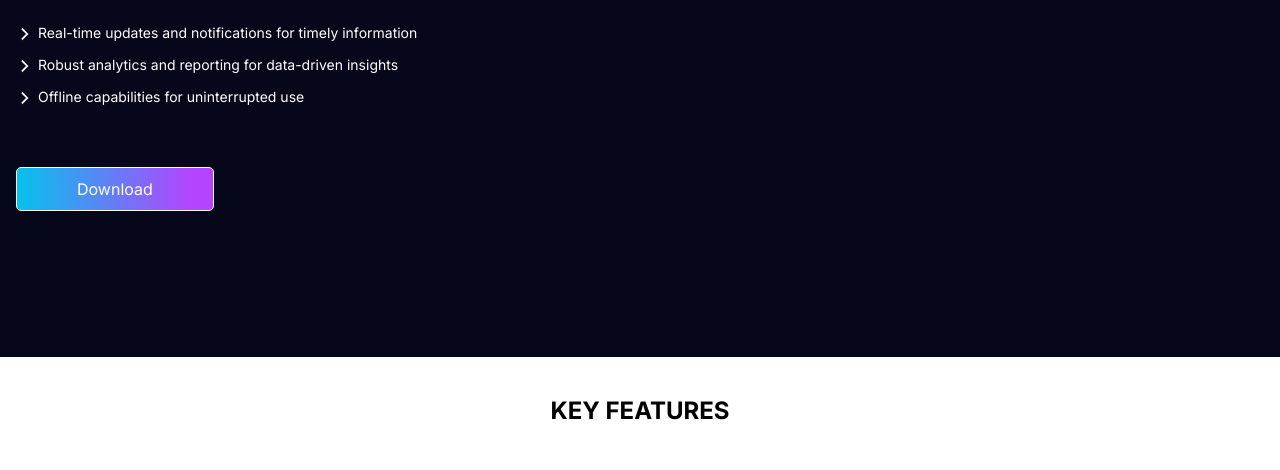
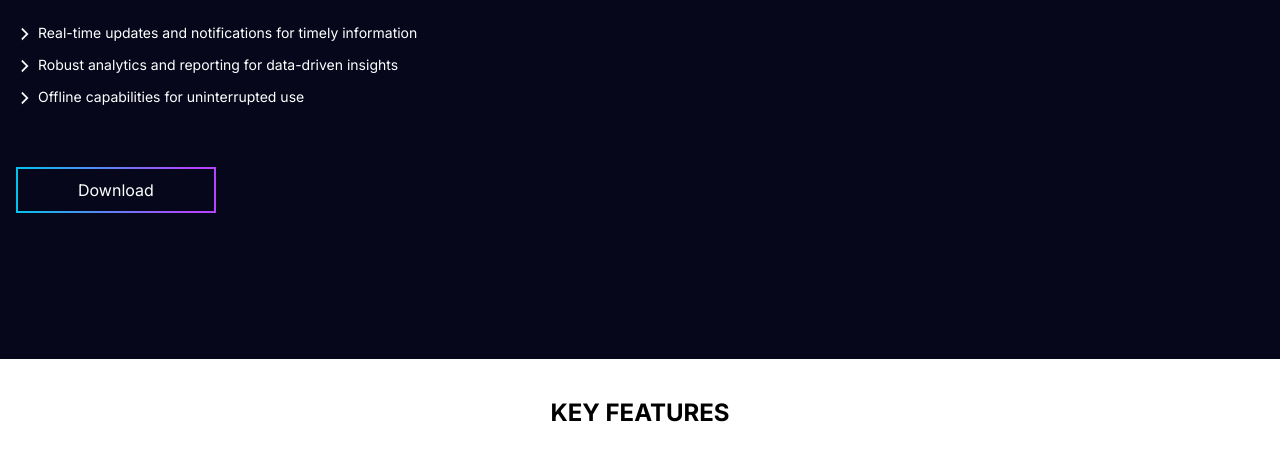
Before and after one commit to Coder-UA/practik1, a plain HTML site: page index.html in a window 1280 px wide. Shown: the part 330-800 px from the top of the page. Drawn offline with nearby package versions, Linux system fonts and the light colour scheme.

Commit message:
border-gradient!

```diff
--- a/css/style.css
+++ b/css/style.css
@@ -172,23 +172,30 @@ button {
     padding-left:4px;
 }
 .hero-button {
+    background: #06071B;
     margin-top:60px;
-    background: linear-gradient(90.03deg, #00C5EB -1.97%, #B544FE 89.43%);
-    border-radius: 5px;
     color: #FFFFFF;
     padding-top: 12px;
     padding-bottom: 12px;
     padding-left: 60px;
     padding-right: 60px;
-    border: 1px solid;
     margin-bottom: 146px;
-    /* border-image-source: linear-gradient(90.03deg, #00C5EB -1.97%, #B544FE 89.43%); */
+    border-image: linear-gradient(90.03deg, rgba(0, 197, 235, 1) -1.97%, rgba(181, 68, 254, 1) 89.43%) 1;
+    border-radius: 5px;
+
+
+    /* background: linear-gradient(rgba(6, 7, 27, 1), rgba(6, 7, 27, 1)) padding-box,linear-gradient(90.03deg, #00C5EB -1.97%, #B544FE 89.43%), border-box;
+    border-radius: 5px;
+    border: 4px solid transparent; */
+
+
 }
 
 .hero-button:focus,
 .hero-button:hover{
     background: linear-gradient(90.03deg, #00C5EB -1.97%, #B544FE 89.43%);
     border-radius: 5px;
+
 }
 
 /* ============== /HERO ================*/
@@ -505,6 +512,8 @@ color: #FFFFFF;
     padding:12px 59px 12px 59px;
     color:#FFFFFF;
 }
+
+
 /* ============== /CONTACT ================*/
 
 
```
